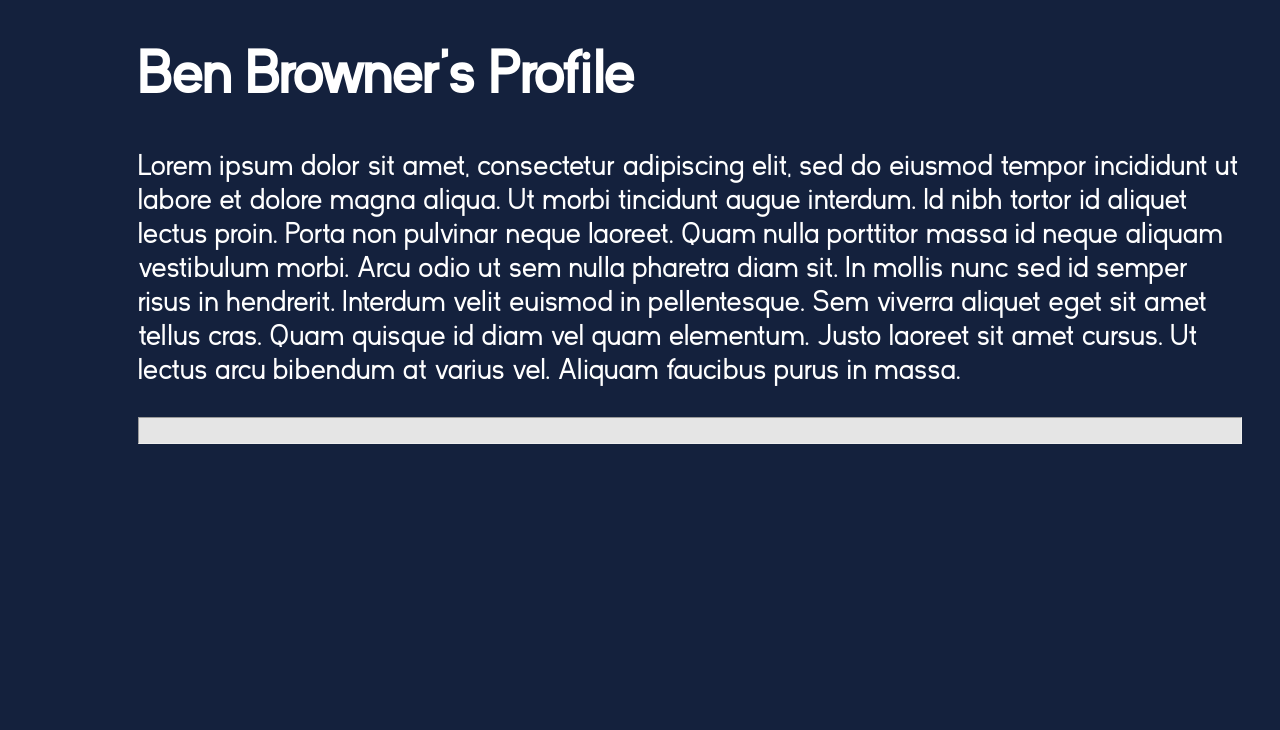
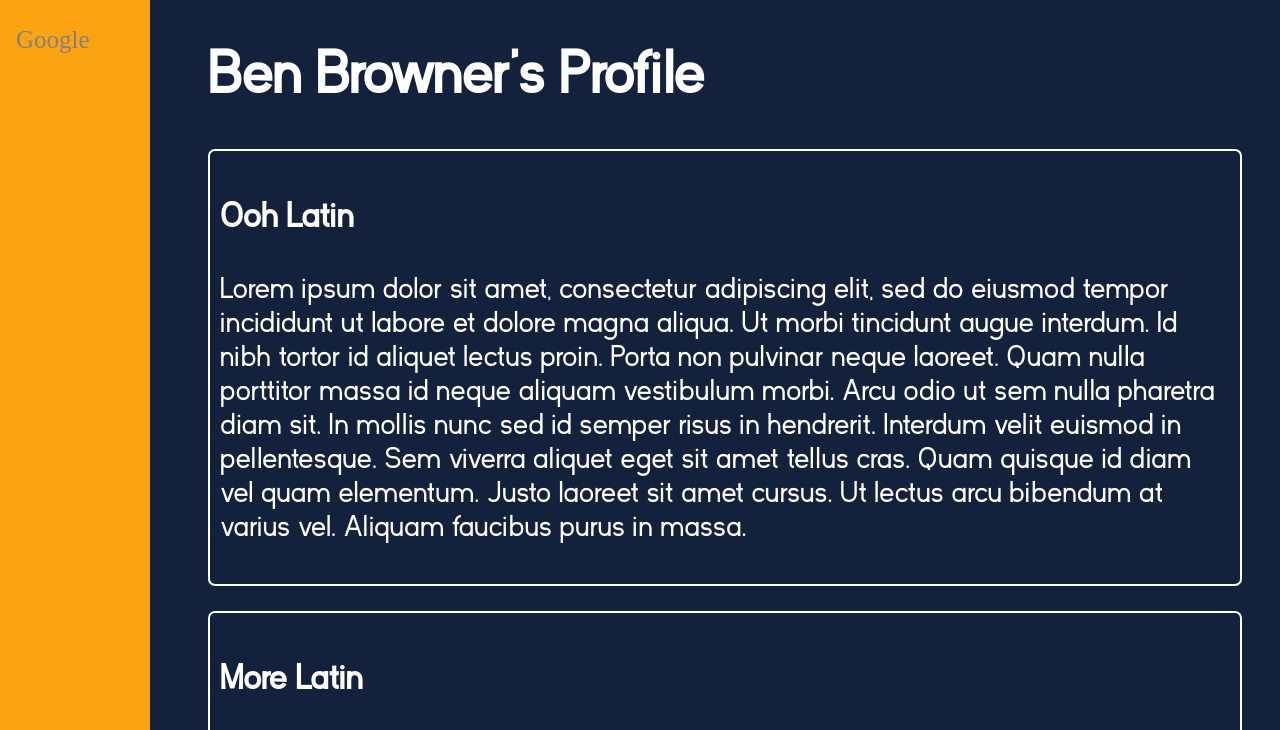
Before and after one commit to memsdm05/memsdm05.github.io, a plain HTML site: page index.html in a window 1280 px wide. Shown: the top 730 px of the page. Drawn offline with Linux system fonts and the light colour scheme.

Commit message:
looks much better

```diff
--- a/assets/css/style.css
+++ b/assets/css/style.css
@@ -3,18 +3,48 @@
     src: url(../fonts/kayak_sans_regular.otf);
 }
 
+#sidenav {
+    height: 100%;
+    width: 150px;
+    position: fixed;
+    z-index: 1;
+    top: 0;
+    left: 0;
+    background-color: #FCA311;
+    padding-top: 20px;
+  }
+
+#sidenav a {
+    padding: 6px 8px 6px 16px;
+    text-decoration: none;
+    font-size: 25px;
+    color: #818181;
+    display: block;
+}
+
+@media screen and (max-height: 450px) {
+    #sidenav {padding-top: 15px;}
+    #sidenav a {font-size: 18px;}
+}
+
 body {
-    border-color: black;
-    border: 20px;
     background-color: #14213D;
 }
 
+.paragraph {
+    border-radius: 7px;
+    /* background-color: #FCA311; */
+    padding: 10px;
+    margin-top: 25px;
+    margin-bottom: 25px;
+    border: 2px solid white;
+}
+
 #main-section {
-
     font-family: kayak;
     color: #ffffff;
     font-size: 30px;
-    margin: 10px 30px 10px 130px;
+    margin: 10px 30px 10px 200px;
 }
 
 hr {
--- a/index.html
+++ b/index.html
@@ -7,12 +7,22 @@
     <title>Ben's Profile</title>
 </head>
 <body>
+    <div id="sidenav">
+        <a href="https://google.com" target="_blank">Google</a>
+    </div>
+
     <div id="main-section">
         <div class="title">
             <h1>Ben Browner's Profile</h1>
         </div>
         <div class="paragraph">
+            <h3>Ooh Latin</h3>
             <p>Lorem ipsum dolor sit amet, consectetur adipiscing elit, sed do eiusmod tempor incididunt ut labore et dolore magna aliqua. Ut morbi tincidunt augue interdum. Id nibh tortor id aliquet lectus proin. Porta non pulvinar neque laoreet. Quam nulla porttitor massa id neque aliquam vestibulum morbi. Arcu odio ut sem nulla pharetra diam sit. In mollis nunc sed id semper risus in hendrerit. Interdum velit euismod in pellentesque. Sem viverra aliquet eget sit amet tellus cras. Quam quisque id diam vel quam elementum. Justo laoreet sit amet cursus. Ut lectus arcu bibendum at varius vel. Aliquam faucibus purus in massa.
+            </p>
+        </div>
+        <div class="paragraph">
+            <h3>More Latin</h3>
+            <p>Pretium fusce id velit ut tortor pretium viverra suspendisse potenti. Congue nisi vitae suscipit tellus mauris a. Libero enim sed faucibus turpis in eu mi bibendum neque. Ut porttitor leo a diam sollicitudin tempor id eu nisl. Sed tempus urna et pharetra pharetra massa. Faucibus in ornare quam viverra orci sagittis eu. Sit amet massa vitae tortor. Nulla pharetra diam sit amet nisl suscipit adipiscing bibendum. Feugiat vivamus at augue eget arcu. Facilisis leo vel fringilla est ullamcorper eget nulla facilisi etiam. Metus aliquam eleifend mi in nulla posuere. Aliquet lectus proin nibh nisl condimentum id venenatis a condimentum. Bibendum enim facilisis gravida neque convallis a. Sagittis orci a scelerisque purus semper. Faucibus scelerisque eleifend donec pretium vulputate sapien nec sagittis aliquam. Mauris rhoncus aenean vel elit scelerisque. Lectus mauris ultrices eros in cursus turpis massa tincidunt dui. Eget nulla facilisi etiam dignissim diam quis enim lobortis. Nam libero justo laoreet sit amet cursus sit amet dictum. Euismod in pellentesque massa placerat duis ultricies.
             </p>
         </div>
         <hr>
```
